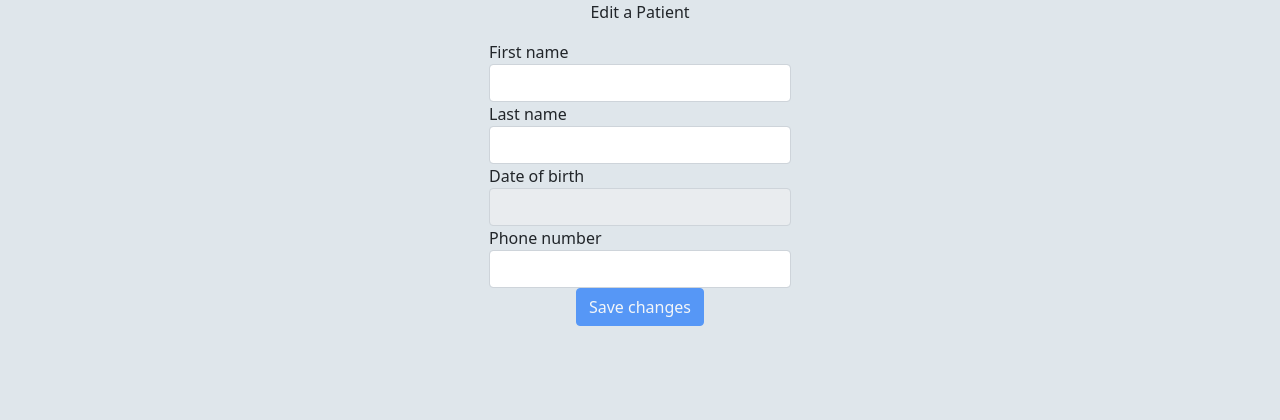
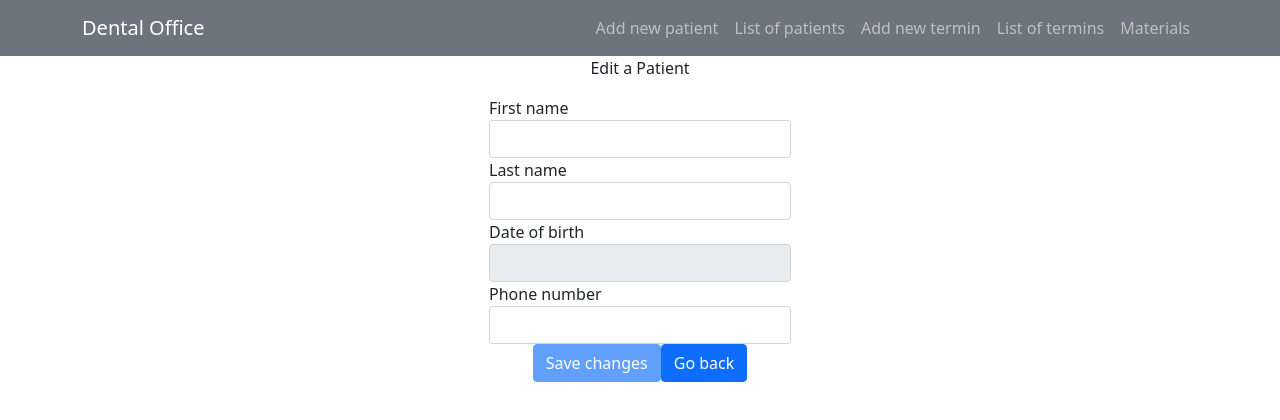
Before and after one commit to Dental-Office/Dental-Office-UI, an Angular app: page /editPatient in a window 1280 px wide. Shown: the top 420 px of the page. Built offline with nearby package versions, Linux system fonts and the light colour scheme; no server answers.

Commit message:
Added Back to the list of Patients button (from edit window), added navigation menu and installed jquery and proper.js (the nav menu didn't working without that)

```diff
--- a/angular.json
+++ b/angular.json
@@ -30,7 +30,11 @@
               "node_modules/bootstrap/dist/css/bootstrap.min.css",
               "src/styles.css"
             ],
-            "scripts": []
+            "scripts": [
+              "./node_modules/jquery/dist/jquery.min.js",
+              "./node_modules/popper.js/dist/umd/popper.min.js",
+              "./node_modules/bootstrap/dist/js/bootstrap.min.js"
+            ]
           },
           "configurations": {
             "production": {
--- a/package.json
+++ b/package.json
@@ -24,7 +24,9 @@
     "@popperjs/core": "^2.10.2",
     "bootstrap": "^5.1.3",
     "bootstrap-icons": "^1.8.1",
+    "jquery": "^3.6.0",
     "json-server": "^0.17.0",
+    "popper.js": "^1.16.1",
     "rxjs": "~7.5.0",
     "tslib": "^2.3.0",
     "zone.js": "~0.11.4"
--- a/src/app/app.component.ts
+++ b/src/app/app.component.ts
@@ -1,5 +1,6 @@
 import { Component } from '@angular/core';
 
+export let browserRefresh = false;
 @Component({
   selector: 'app-root',
   templateUrl: './app.component.html',
--- a/src/app/edit-patient/edit-patient.component.html
+++ b/src/app/edit-patient/edit-patient.component.html
@@ -74,6 +74,7 @@
       Save changes
       <span class="spinner-border spinner-border-sm" role="status" (hidden)="loading = false" *ngIf="loading"></span>
     </button>
+    <button class="btn btn-primary" (click)="goBackToThePatientList()">Go back</button>
   </div>
   <ngb-toast [autohide]="true" class="toast-container-error" [delay]="10000" (hidden)="isErrorToastShown = false" *ngIf="isErrorToastShown">
     Patient is not edited!
--- a/src/app/edit-patient/edit-patient.component.ts
+++ b/src/app/edit-patient/edit-patient.component.ts
@@ -68,6 +68,10 @@ export class EditPatientComponent implements OnInit {
     )}
   }
 
+  goBackToThePatientList() {
+    this.router.navigate(['/listOfPatients']);
+  }
+
   onCalendarClosed() {
     this.calendarClosed = true;
   }
--- a/src/index.html
+++ b/src/index.html
@@ -8,6 +8,40 @@
   <link rel="icon" type="image/x-icon" href="favicon.ico">
 </head>
 <body>
+  <nav class="navbar navbar-expand-lg bg-secondary navbar-dark">
+    <div class="container">
+      <a href="#" class="navbar-brand">Dental Office</a>
+      <button
+        class="navbar-toggler"
+        type="button"
+        data-bs-toggle="collapse"
+        data-bs-target="#navmenu"
+      >
+        <span class="navbar-toggler-icon"></span>
+      </button>
+      <div class="collapse navbar-collapse" id="navmenu">
+        <ul class="navbar-nav ms-auto">
+          <li class="new-item">
+            <a href="#AddNewPatient" class="nav-link">Add new patient</a>
+          </li>
+          <li class="new-item">
+            <a href="#ListOfPatients" class="nav-link">List of patients</a>
+          </li>
+          <li class="new-item">
+            <a href="#AddNewTermin" class="nav-link">Add new termin</a>
+          </li>
+          <li class="new-item">
+            <a href="#ListOfTermins" class="nav-link">List of termins</a>
+          </li>
+          <li class="new-item">
+            <a href="#Materials" class="nav-link">Materials</a>
+          </li>
+        </ul>
+      </div>
+    </div>
+  </nav>
+
   <app-root></app-root>
+
 </body>
 </html>
--- a/src/styles.css
+++ b/src/styles.css
@@ -1,7 +1,7 @@
 /* You can add global styles to this file, and also import other style files */
 @import "~bootstrap-icons/font/bootstrap-icons.css";
 
-html, div { background-color: rgb(223, 230, 235); }
+/* html, div { background-color: rgb(223, 230, 235); } */
 
 .toast-container-error
     .toast-body {
```
Also changed, not shown: 1 other file (tests, documents, lock files or other folders).
